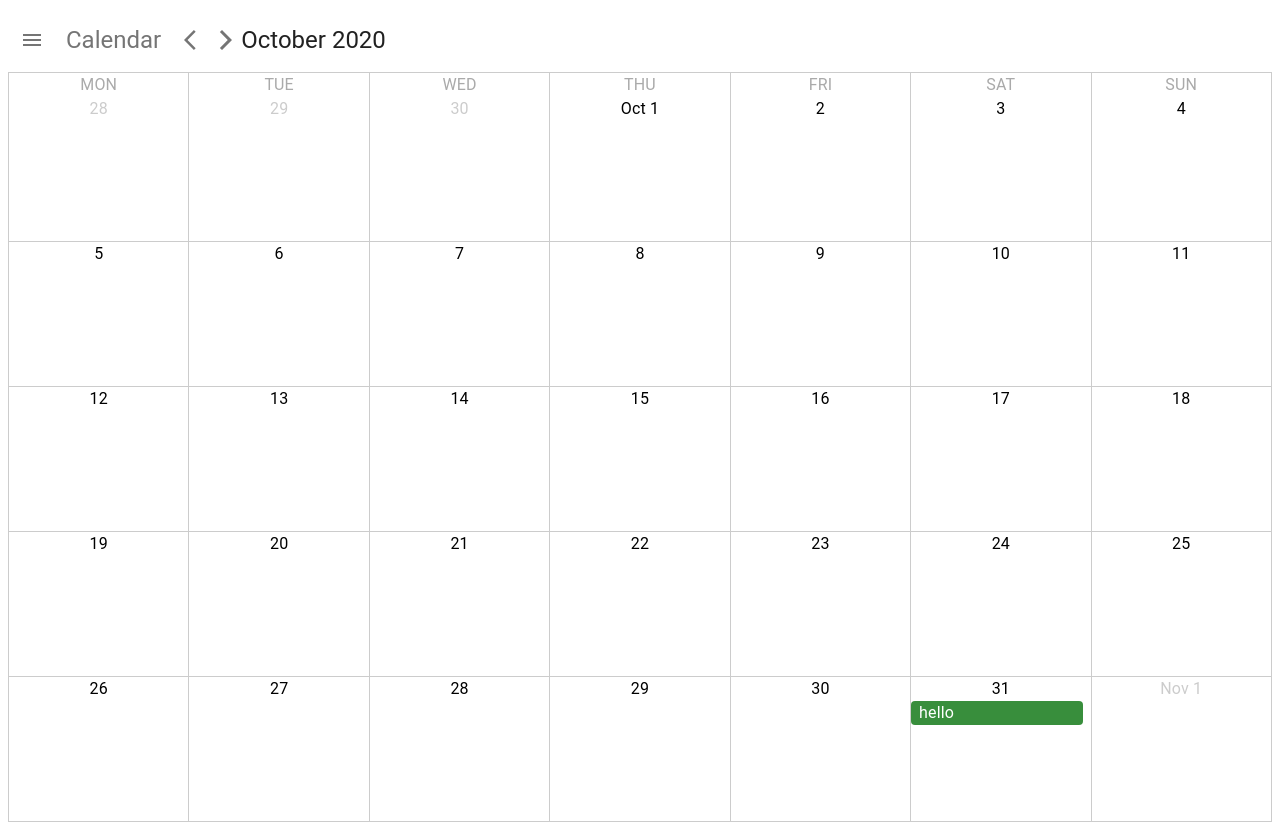
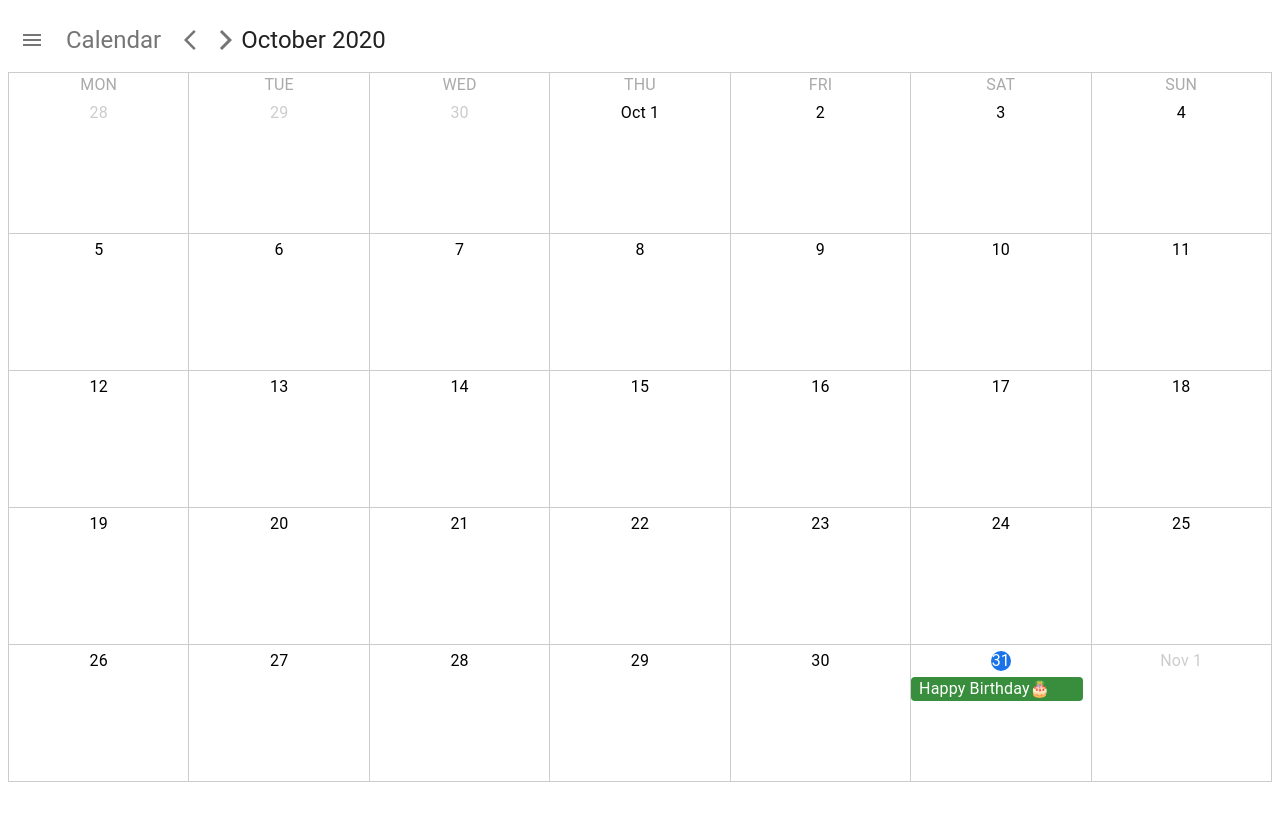
Before and after one commit to sugaya24/react-calendar, a React (Create React App) app: page / in a window 1280 px wide. After the commit the page ends 800 px from the top, so only its background shows below. Built offline with nearby package versions, Linux system fonts and the light colour scheme; the HTML template or start-up script is replaced by a standard one.

Commit message:
ADD: style today

```diff
--- a/src/components/CalendarElement/CalenderElement.js
+++ b/src/components/CalendarElement/CalenderElement.js
@@ -2,12 +2,29 @@ import React from 'react';
 import { Schedule } from '../Schedule/Schedule';
 import { Typography, makeStyles } from '@material-ui/core';
 
-import { isFirstDay, getMonth, isSameMonth } from '../../utils/calendar';
+import dayjs from 'dayjs';
+import {
+  isFirstDay,
+  getMonth,
+  isSameMonth,
+  isSameDay,
+} from '../../utils/calendar';
 
 const useStyles = makeStyles({
   date: {
     'border-right': '1px solid #ccc',
     color: (props) => props.color,
+    lineHeight: '20px',
+    paddingTop: '6px',
+    paddingBottom: '6px',
+  },
+  today: {
+    background: '#1a73e8',
+    borderRadius: '50%',
+    height: '20px',
+    minWidth: '20px',
+    display: 'inline-block',
+    color: '#fff',
   },
   schedule: {
     'border-bottom': '1px solid #ccc',
@@ -17,23 +34,24 @@ const useStyles = makeStyles({
   },
 });
 
-const createSchedule = (day) => {
-  // console.log(`createSchedule on ${day}`);
-};
-
 export const CalendarElement = ({ day, month, schedules, calendar }) => {
   const format = isFirstDay(day) ? 'MMM D' : 'D';
 
+  const today = dayjs();
+  const isToday = isSameDay(day, today);
+
   const props = {
-    cellHeight: calendar.length <= 35 ? '15vh' : '12vh',
+    cellHeight: calendar.length <= 35 ? '13vh' : '10vh',
     color: isSameMonth(day, getMonth(month)) ? '#000' : '#ccc',
   };
   const classes = useStyles(props);
 
   return (
-    <div onClick={() => createSchedule(day)}>
+    <div>
       <Typography className={classes.date} align="center">
-        {day.format(format)}
+        <span className={isToday ? classes.today : ''}>
+          {day.format(format)}
+        </span>
       </Typography>
       <div className={classes.schedule}>
         {schedules.map((item) => {
--- a/src/redux/schedules/reducer.js
+++ b/src/redux/schedules/reducer.js
@@ -4,9 +4,21 @@ import { SCHEDULE_ADD_ITEM } from './actions';
 const init = {
   items: [
     {
-      title: 'hello',
+      title: 'Happy Birthday🎂',
       description: '',
       date: dayjs(),
+      location: '',
+    },
+    {
+      title: 'Meeting',
+      description: '',
+      date: dayjs().add(14, 'day'),
+      location: '',
+    },
+    {
+      title: 'Interview',
+      description: '',
+      date: dayjs().add(4, 'day'),
       location: '',
     },
   ],
```
